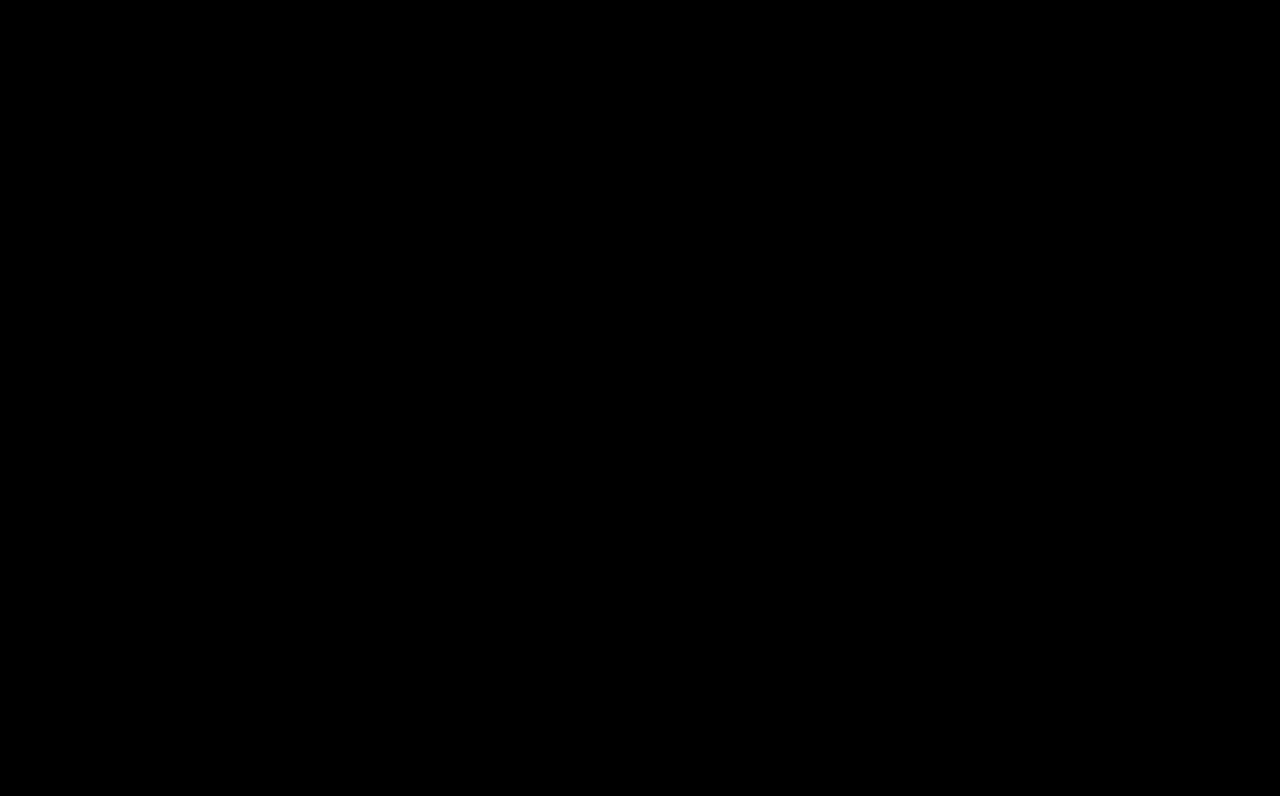
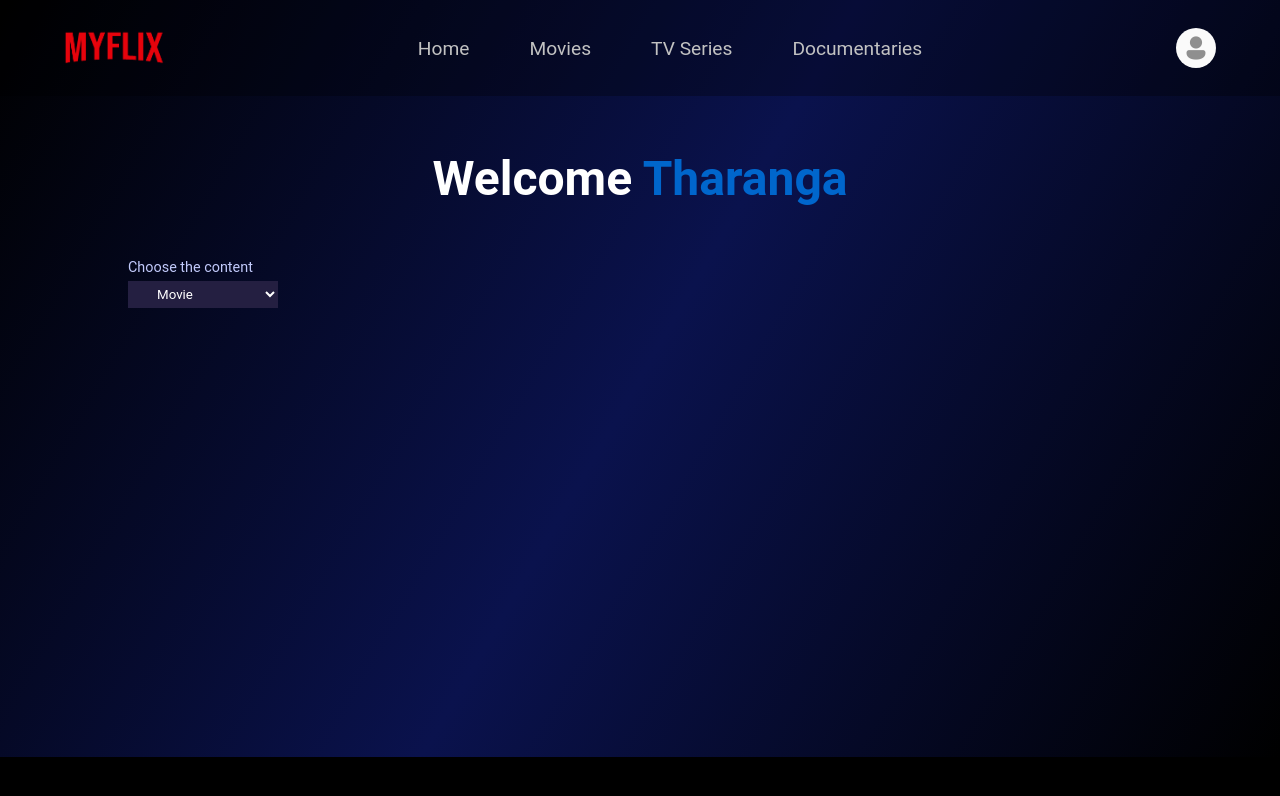
Before and after one commit to tharanga-madurapperuma/Netflix-Microservice-architecture, a React (Create React App) app in the folder frontend/: page /addContent in a window 1280 px wide. Before the commit this address had no page. Shown: the top 796 px of the page. Built offline with nearby package versions, Linux system fonts and the light colour scheme.

Commit message:
Star to work on add content page

```diff
--- a/frontend/src/App.js
+++ b/frontend/src/App.js
@@ -5,6 +5,7 @@ import Movie from './Containers/Movie/movie.js';
 import TVSeries from './Containers/TVSeries/tvSeries.js';
 import Docs from './Containers/Docs/doc.js';
 import Trailer from './Components/Trailer/trailer.js';
+import Content from './Containers/Content/content.js';
 import {
   BrowserRouter as Router,
   Route,
@@ -23,6 +24,7 @@ function App() {
           <Route path='/series' element={<TVSeries/>}/>
           <Route path="/docs" element={<Docs/>}/>
           <Route path='/trailer' element={<Trailer/>}/>
+          <Route path="/addContent" element={<Content/>}/>
         </Routes>
       </Router>
     </div>
--- /dev/null
+++ b/frontend/src/Containers/Content/content.css
@@ -0,0 +1,50 @@
+.wrapper__content {
+	background-image: linear-gradient(
+		120deg,
+		rgb(0, 0, 0),
+		rgb(10, 18, 77),
+		rgb(0, 0, 0)
+	);
+	font-family: "Roboto", san-serif;
+}
+
+.content_container {
+	display: flex;
+	flex-direction: column;
+	align-items: center;
+	height: auto;
+	width: 100%;
+}
+
+.content_container h1 {
+	font-size: 3rem;
+	font-weight: 600;
+	color: #ffffff;
+	margin-top: 150px;
+}
+
+.content_container > h1 > span {
+	color: var(--color-blue);
+}
+
+.container-box {
+	width: 80%;
+	height: 500px;
+	margin-top: 50px;
+	color: #ffffff;
+}
+
+.container-box > label {
+	font-size: 0.9rem;
+	font-weight: 400;
+	color: #c1c9fa;
+}
+
+.container-box select {
+	padding: 5px 25px;
+	margin-top: 5px;
+	background-color: #241f41;
+	color: #ffffff;
+	outline: none;
+	border: none;
+}
--- /dev/null
+++ b/frontend/src/Containers/Content/content.js
@@ -0,0 +1,24 @@
+import React from "react";
+import Navbar from "../../Components/Navbar/Navbar";
+import "./content.css";
+
+const Content = () => {
+    return(
+        <div className="wrapper__content">
+            <Navbar/>
+            <div className="content_container">
+                <h1>Welcome <span>Tharanga</span></h1>
+                <div className="container-box">
+                    <label>Choose the content</label><br></br>
+                    <select>
+                        <option>Movie</option>
+                        <option>TV Series</option>
+                        <option>Documentary</option>
+                    </select>
+                </div>
+            </div>
+        </div>
+    );
+}
+
+export default Content;
```
